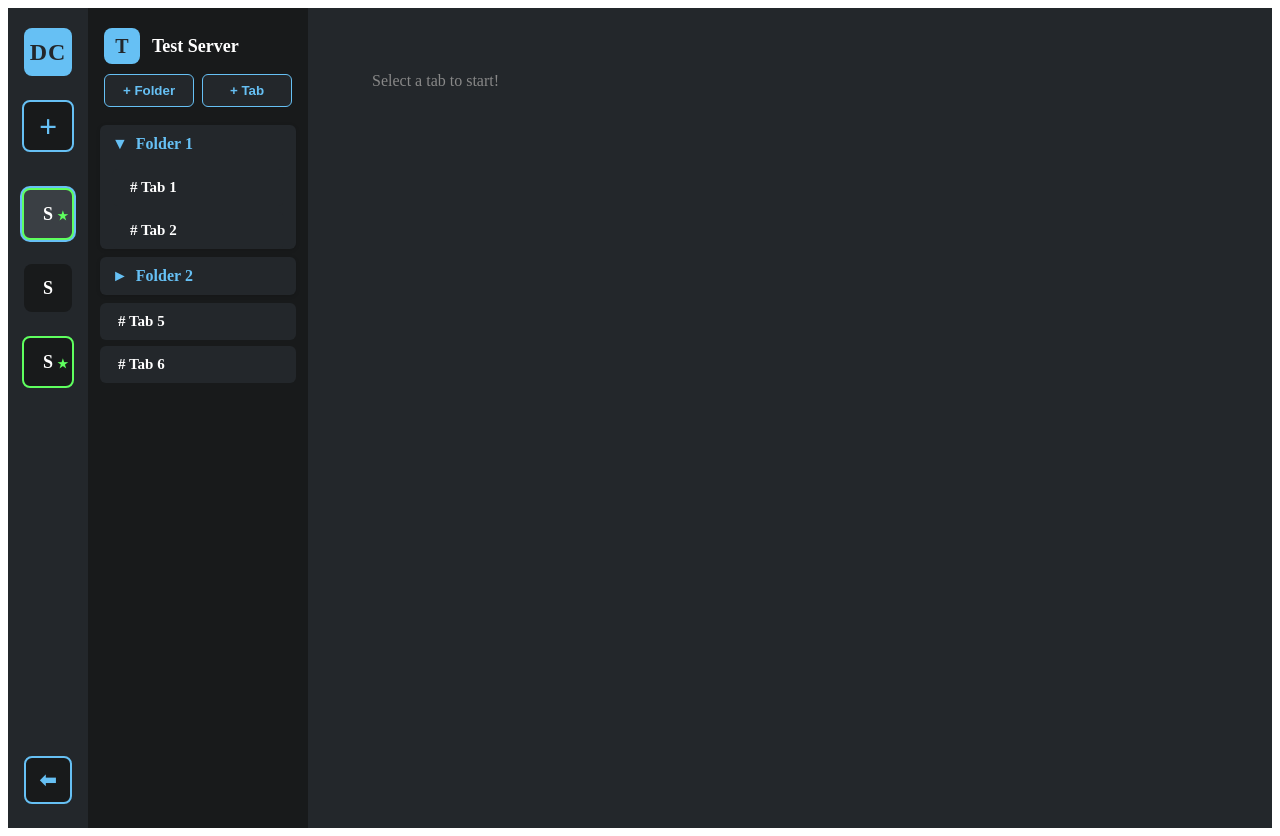
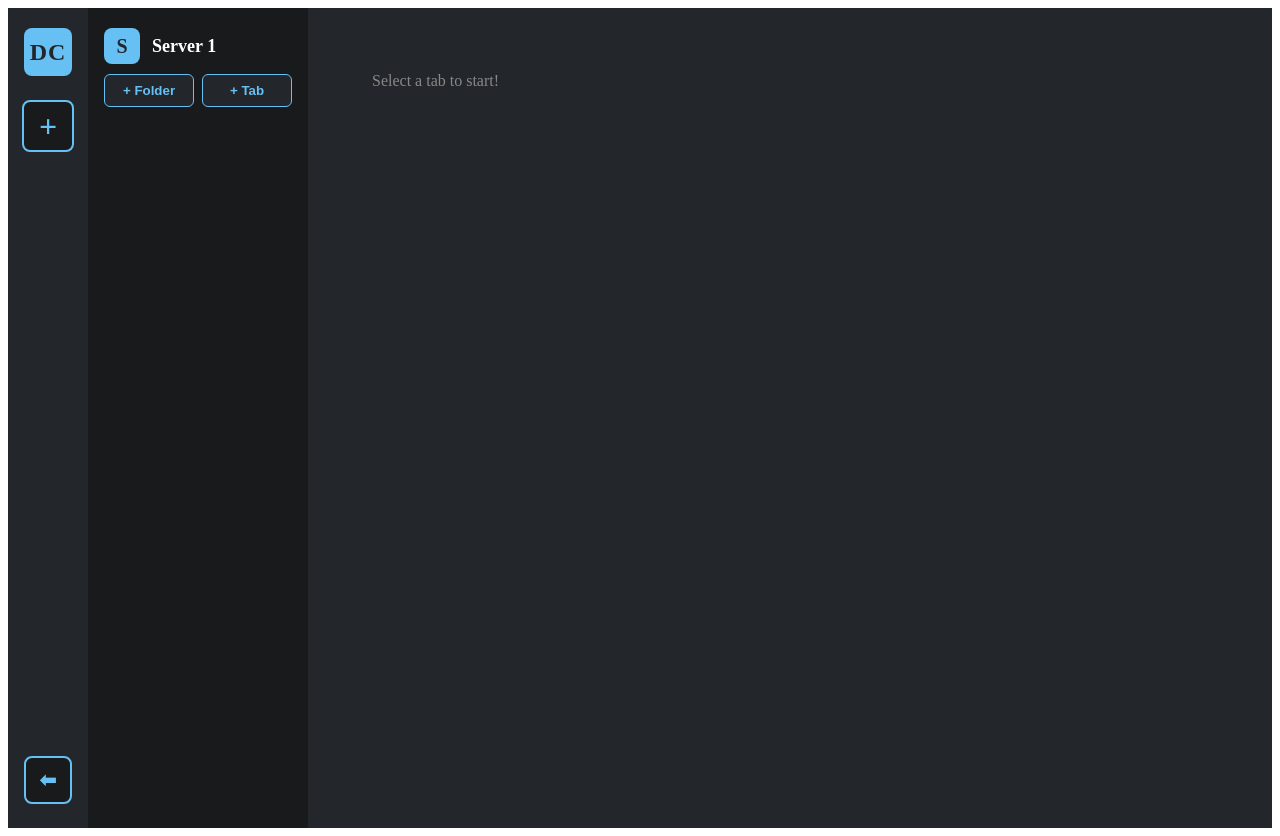
Before and after one commit to ReanSteep/creator, a React (Vite) app in the folder creation/: page /server/1 in a window 1280 px wide. Built offline with nearby package versions, Linux system fonts and the light colour scheme.

Commit message:
did something

```diff
--- a/creation/src/components/FolderTabList.jsx
+++ b/creation/src/components/FolderTabList.jsx
@@ -1,46 +1,35 @@
 import { useParams, useLocation, Link } from "react-router-dom";
 import { useState, useEffect } from "react";
-
-// Temporary mock data
-const mockServerData = {
-  name: "Test Server",
-  folders: [
-    {
-      id: 1,
-      name: "Folder 1",
-      expanded: true,
-      tabs: [
-        { id: 101, name: "Tab 1" },
-        { id: 102, name: "Tab 2" }
-      ]
-    },
-    {
-      id: 2,
-      name: "Folder 2",
-      expanded: false,
-      tabs: [
-        { id: 201, name: "Tab 3" },
-        { id: 202, name: "Tab 4" }
-      ]
-    }
-  ],
-  tabs: [
-    { id: 301, name: "Tab 5" },
-    { id: 302, name: "Tab 6" }
-  ]
-};
 
 export default function FolderTabList() {
   const { serverId, tabId } = useParams();
   const location = useLocation();
 
-  const [serverData, setServerData] = useState(mockServerData);
+  // Store server data in a map where each server has its own folders and tabs
+  const [serverDataMap, setServerDataMap] = useState({});
   const [draggedTab, setDraggedTab] = useState(null);
   const [draggedFolder, setDraggedFolder] = useState(null);
   const [showFolderInput, setShowFolderInput] = useState(false);
   const [showTabInput, setShowTabInput] = useState(false);
   const [newFolderName, setNewFolderName] = useState("");
   const [newTabName, setNewTabName] = useState("");
+
+  // Initialize server data if it doesn't exist
+  useEffect(() => {
+    if (serverId && !serverDataMap[serverId]) {
+      setServerDataMap(prev => ({
+        ...prev,
+        [serverId]: {
+          name: `Server ${serverId}`,
+          folders: [],
+          tabs: []
+        }
+      }));
+    }
+  }, [serverId]);
+
+  // Get current server data
+  const serverData = serverDataMap[serverId] || { folders: [], tabs: [] };
 
   // Create folder
   const handleCreateFolder = () => {
@@ -53,9 +42,12 @@ export default function FolderTabList() {
       tabs: []
     };
 
-    setServerData(prev => ({
+    setServerDataMap(prev => ({
       ...prev,
-      folders: [...prev.folders, newFolder]
+      [serverId]: {
+        ...prev[serverId],
+        folders: [...prev[serverId].folders, newFolder]
+      }
     }));
     setNewFolderName("");
     setShowFolderInput(false);
@@ -70,9 +62,12 @@ export default function FolderTabList() {
       name: newTabName.trim()
     };
 
-    setServerData(prev => ({
+    setServerDataMap(prev => ({
       ...prev,
-      tabs: [...prev.tabs, newTab]
+      [serverId]: {
+        ...prev[serverId],
+        tabs: [...prev[serverId].tabs, newTab]
+      }
     }));
     setNewTabName("");
     setShowTabInput(false);
@@ -80,11 +75,14 @@ export default function FolderTabList() {
 
   // Toggle folder expanded state
   const toggleFolder = (folderId) => {
-    setServerData(prev => ({
+    setServerDataMap(prev => ({
       ...prev,
-      folders: prev.folders.map(f =>
+      [serverId]: {
+        ...prev[serverId],
+        folders: prev[serverId].folders.map(f =>
           f.id === folderId ? { ...f, expanded: !f.expanded } : f
         )
+      }
     }));
   };
 
@@ -96,13 +94,14 @@ export default function FolderTabList() {
   const onTabDrop = (folderId) => {
     if (!draggedTab) return;
 
-    setServerData(prev => {
+    setServerDataMap(prev => {
+      const currentServer = prev[serverId];
       // Remove from old location
-      let newFolders = prev.folders.map(f => ({
+      let newFolders = currentServer.folders.map(f => ({
         ...f,
         tabs: f.tabs.filter(t => t.id !== draggedTab.id)
       }));
-      let newTabs = prev.tabs.filter(t => t.id !== draggedTab.id);
+      let newTabs = currentServer.tabs.filter(t => t.id !== draggedTab.id);
 
       // Add to new folder
       newFolders = newFolders.map(f =>
@@ -111,8 +110,11 @@ export default function FolderTabList() {
 
       return {
         ...prev,
+        [serverId]: {
+          ...currentServer,
           folders: newFolders,
           tabs: newTabs
+        }
       };
     });
     setDraggedTab(null);
@@ -121,18 +123,22 @@ export default function FolderTabList() {
   const onTabDropOutside = () => {
     if (!draggedTab) return;
 
-    setServerData(prev => {
+    setServerDataMap(prev => {
+      const currentServer = prev[serverId];
       // Remove from old location
-      let newFolders = prev.folders.map(f => ({
+      let newFolders = currentServer.folders.map(f => ({
         ...f,
         tabs: f.tabs.filter(t => t.id !== draggedTab.id)
       }));
-      let newTabs = [...prev.tabs, draggedTab];
+      let newTabs = [...currentServer.tabs, draggedTab];
 
       return {
         ...prev,
+        [serverId]: {
+          ...currentServer,
           folders: newFolders,
           tabs: newTabs
+        }
       };
     });
     setDraggedTab(null);
@@ -153,19 +159,24 @@ export default function FolderTabList() {
     newFolders.splice(idx, 1);
     newFolders.splice(targetIdx, 0, draggedFolder);
 
-    setServerData(prev => ({
+    setServerDataMap(prev => ({
       ...prev,
+      [serverId]: {
+        ...prev[serverId],
         folders: newFolders
+      }
     }));
     setDraggedFolder(null);
   };
+
+  if (!serverId) return null;
 
   return (
     <div style={{ background: "#181a1b", minHeight: "100vh", width: 220, padding: 0, display: "flex", flexDirection: "column" }}>
       {/* Server name */}
       <div style={{ display: "flex", alignItems: "center", padding: "20px 16px 10px 16px" }}>
         <div style={{ width: 36, height: 36, background: "#66c0f4", borderRadius: 8, display: "flex", alignItems: "center", justifyContent: "center", fontWeight: "bold", fontSize: 20, color: "#23272b", marginRight: 12 }}>
-          {serverData.name[0]}
+          {serverData.name?.[0]}
         </div>
         <span style={{ color: "#fff", fontWeight: "bold", fontSize: 18 }}>{serverData.name}</span>
       </div>
--- a/creation/src/components/ServerList.jsx
+++ b/creation/src/components/ServerList.jsx
@@ -1,17 +1,10 @@
 import { Link, useLocation, useNavigate } from "react-router-dom";
 import { useState } from "react";
-
-// Temporary mock data
-const mockServers = [
-  { id: 1, name: "Server 1", owner_id: "1" },
-  { id: 2, name: "Server 2", owner_id: "2" },
-  { id: 3, name: "Server 3", owner_id: "1" }
-];
 
 export default function ServerList() {
   const location = useLocation();
   const navigate = useNavigate();
-  const [servers, setServers] = useState(mockServers);
+  const [servers, setServers] = useState([]);
   const [showModal, setShowModal] = useState(false);
   const [newServerName, setNewServerName] = useState("");
   const [draggedServer, setDraggedServer] = useState(null);
```
Lines whose indentation alone changed are shown as unchanged.
